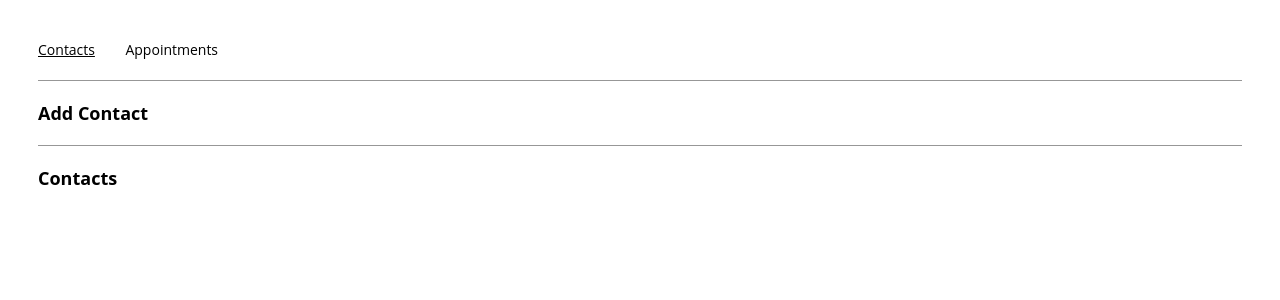
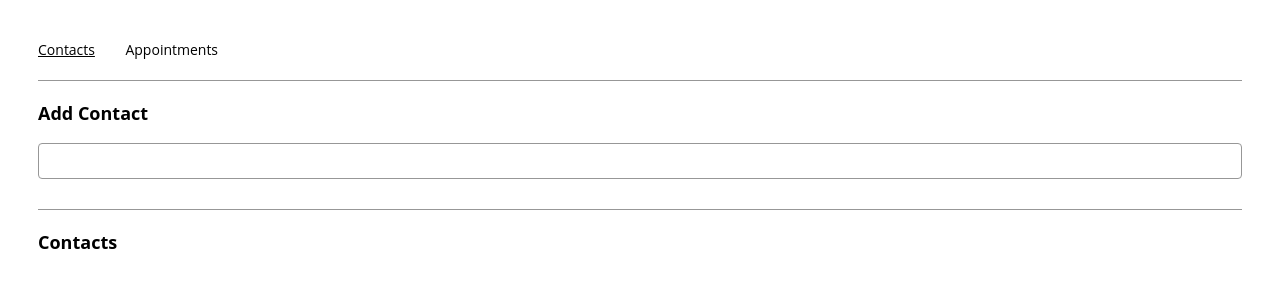
Before and after one commit to KenjaminButton/appointment-planner, a React (Create React App) app: page /contacts in a window 1280 px wide. Shown: the top 300 px of the page. Built offline with nearby package versions, Linux system fonts and the light colour scheme.

Commit message:
Rendered a form, in ContactForm, with the onSubmit attribute set

```diff
--- a/src/components/contactForm/ContactForm.js
+++ b/src/components/contactForm/ContactForm.js
@@ -10,6 +10,8 @@ export const ContactForm = ({
   handleSubmit
 }) => {
   return (
-    ContactForm
+    <form>
+      <input></input>
+    </form>
   );
 };
--- a/src/containers/contactsPage/ContactsPage.js
+++ b/src/containers/contactsPage/ContactsPage.js
@@ -25,7 +25,7 @@ export const ContactsPage = (props) => {
     */
     if (!duplicate) {
       addContact(name, phone, email);
-      // Reset values
+      // "A successful submission should clear the form"
       setName('');
       setPhone('');
       setEmail('');
```
Also changed, not shown: 1 other file (tests, documents, lock files or other folders).
